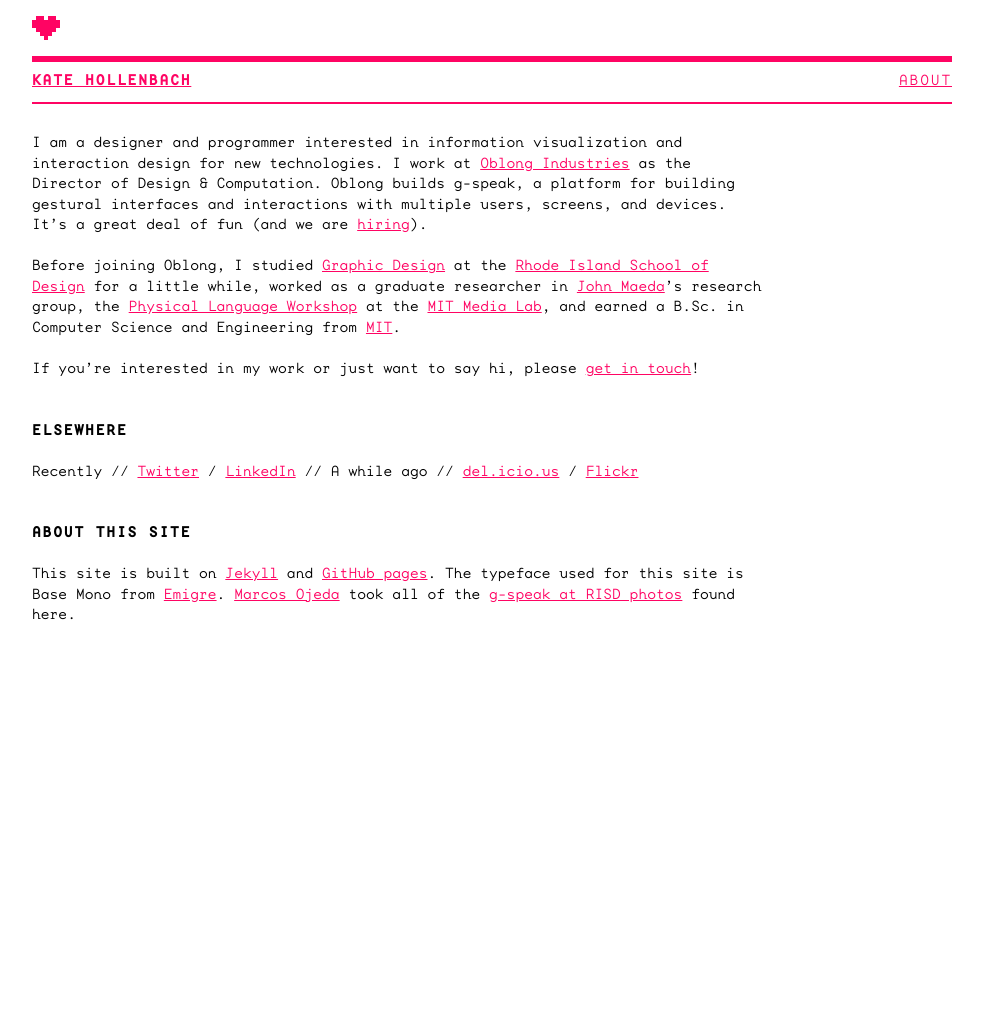
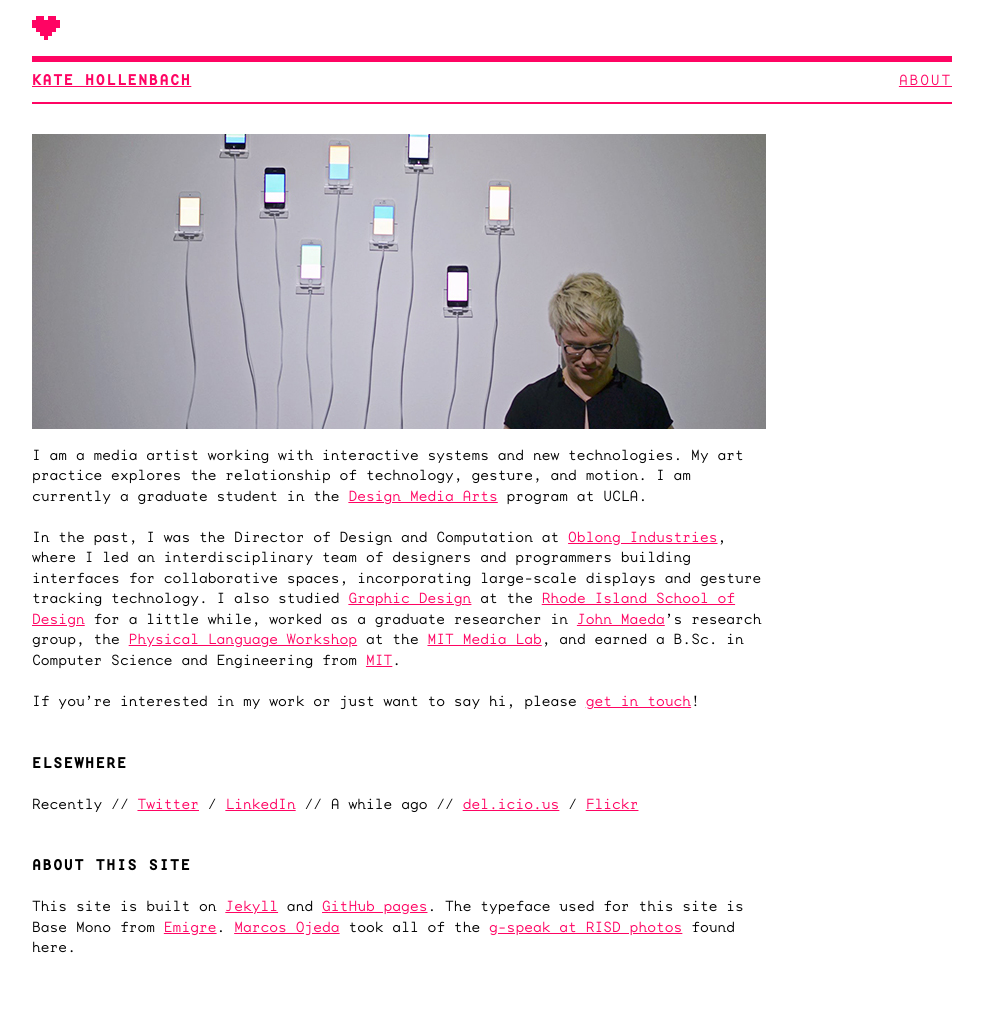
Before and after one commit to kjhollen/kjhollen.github.io, a Jekyll site: the page built from about.md, in a window 1280 px wide. Shown: the whole page, without its empty margins (148-1131 px from the left). Built offline with Jekyll 4.4.1, drawn with Linux system fonts in a browser that asks for light colours; before the commit the page ends 900 px from its top, so only the background shows below that.

Commit message:
update: add picture to about page, update bio for grad school.

```diff
--- a/about.md
+++ b/about.md
@@ -3,16 +3,15 @@ layout: page
 title: About
 permalink: /about/
 ---
+<div><img class="image-inline grid-margin-left" style="margin-bottom:10px;" src="{{ site.baseurl }}/images/about.jpg"></div>
 
-I am a designer and programmer interested in information visualization and
-interaction design for new technologies. I work at
-<a href="http://www.oblong.com">Oblong Industries</a> as the Director of Design
-&amp; Computation. Oblong builds g-speak, a platform for building gestural
-interfaces and interactions with multiple users, screens, and devices.
-It's a great deal of fun (and we are <a href="http://oblong.com/jobs">hiring</a>).
+I am a media artist working with interactive systems and new technologies. My art practice explores the relationship of technology, gesture, and motion. I am currently
+a graduate student in the <a href="http://dma.ucla.edu">Design Media Arts</a> program at UCLA.
 
-Before joining Oblong,
-I studied <a href="http://gd.risd.edu">Graphic Design</a> at the
+In the past, I was the Director of Design and Computation at
+<a href="http://www.oblong.com">Oblong Industries</a>, where I led an interdisciplinary
+team of designers and programmers building interfaces for collaborative spaces, incorporating large-scale displays and gesture tracking technology. I also studied
+<a href="http://gd.risd.edu">Graphic Design</a> at the
 <a href="http://www.risd.edu">Rhode Island School of Design</a> for a little while,
 worked as a graduate researcher in <a href="http://our.risd.edu">John Maeda</a>'s
 research group, the
--- a/css/screen.css
+++ b/css/screen.css
@@ -284,6 +284,10 @@ h1, h2, #site-menu {
   margin-bottom: 10px;
 }
 
+.image-inline {
+  width: 734px;
+}
+
 .about {
   margin-top: 2.8em;
 }
```
Also changed, not shown: images/about.jpg (added).
